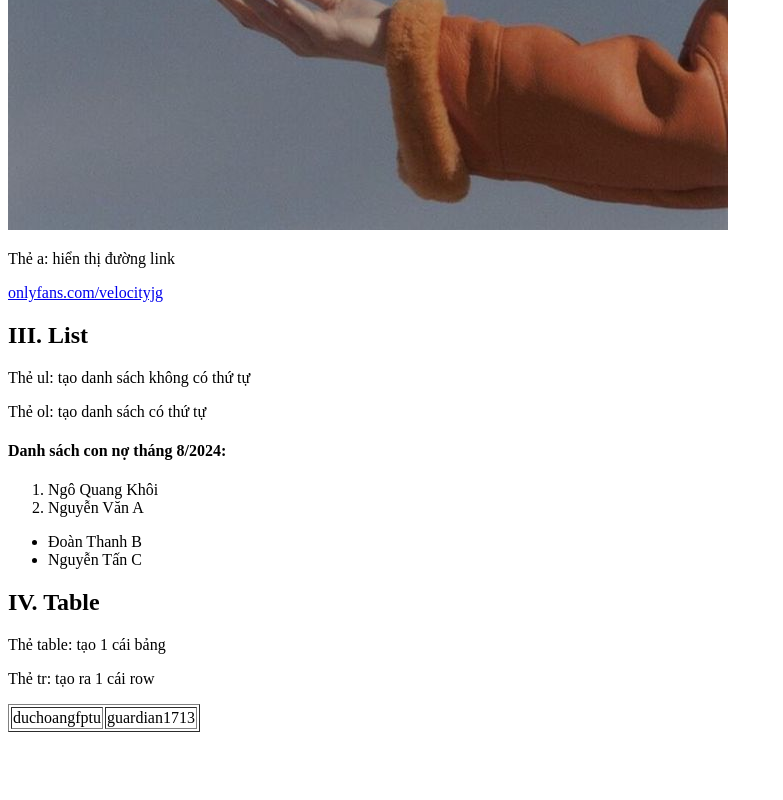
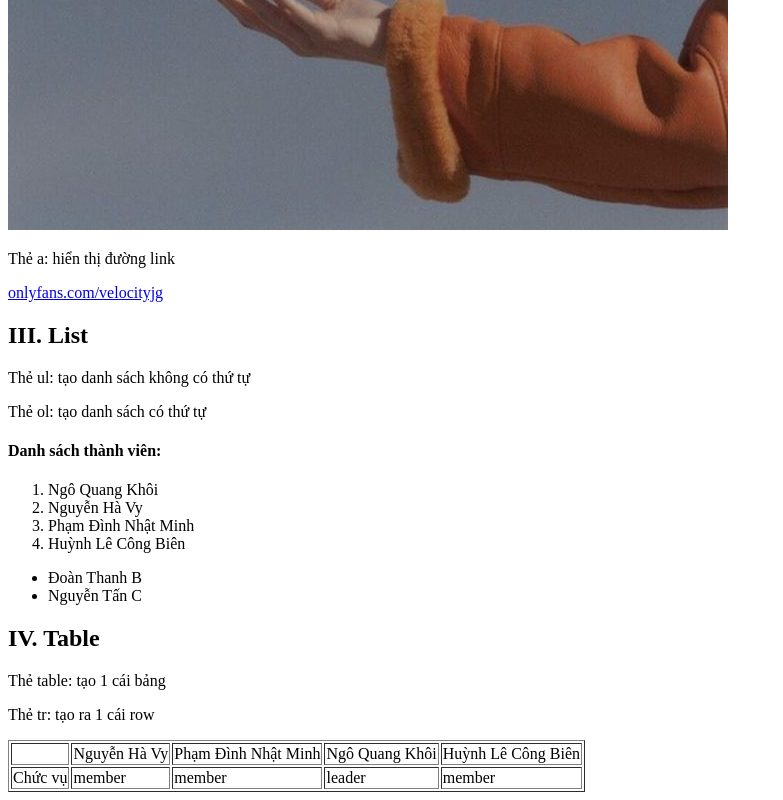
Before and after one commit to keny2c4/WED201c, a plain HTML site: page index.html in a window 1280 px wide. Shown: the part 753-1553 px from the top of the page, without its empty margins (0-783 px from the left). Before the commit the page ends 1493 px from the top, so only its background shows below. Drawn offline with Linux system fonts and the light colour scheme.

Commit message:
UpdateThem

```diff
--- a/index.html
+++ b/index.html
@@ -21,10 +21,12 @@
         <h2>III. List</h2>
         <p>Thẻ ul: tạo danh sách không có thứ tự</p>
         <p>Thẻ ol: tạo danh sách có thứ tự</p>
-        <h4>Danh sách con nợ tháng 8/2024:</h4>
+        <h4>Danh sách thành viên:</h4>
         <ol>
             <li>Ngô Quang Khôi</li>
-            <li>Nguyễn Văn A</li>
+            <li>Nguyễn Hà Vy</li>
+            <li>Phạm Đình Nhật Minh</li>
+            <li>Huỳnh Lê Công Biên</li>
         </ol>
         <ul>
             <li>Đoàn Thanh B</li>
@@ -39,8 +41,18 @@
         <p>Thẻ tr: tạo ra 1 cái row</p>
         <table border="1">
             <tr>
-                <td> duchoangfptu </td>
-                <td> guardian1713 </td>
+                <td></td>
+                <td> Nguyễn Hà Vy </td>
+                <td> Phạm Đình Nhật Minh </td>
+                <td> Ngô Quang Khôi</td>
+                <td>Huỳnh Lê Công Biên</td>
+            </tr>
+            <tr>
+                <td>Chức vụ</td>
+                <td>member</td>
+                <td>member</td>
+                <td>leader</td>
+                <td>member</td>
             </tr>
         </table>
 
```
